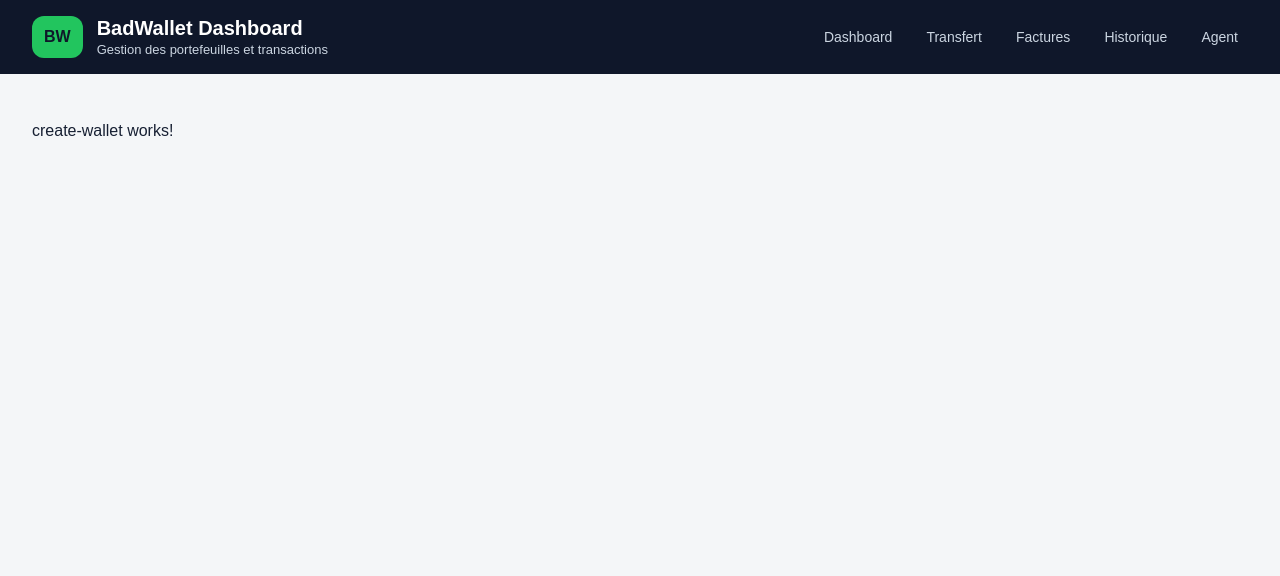
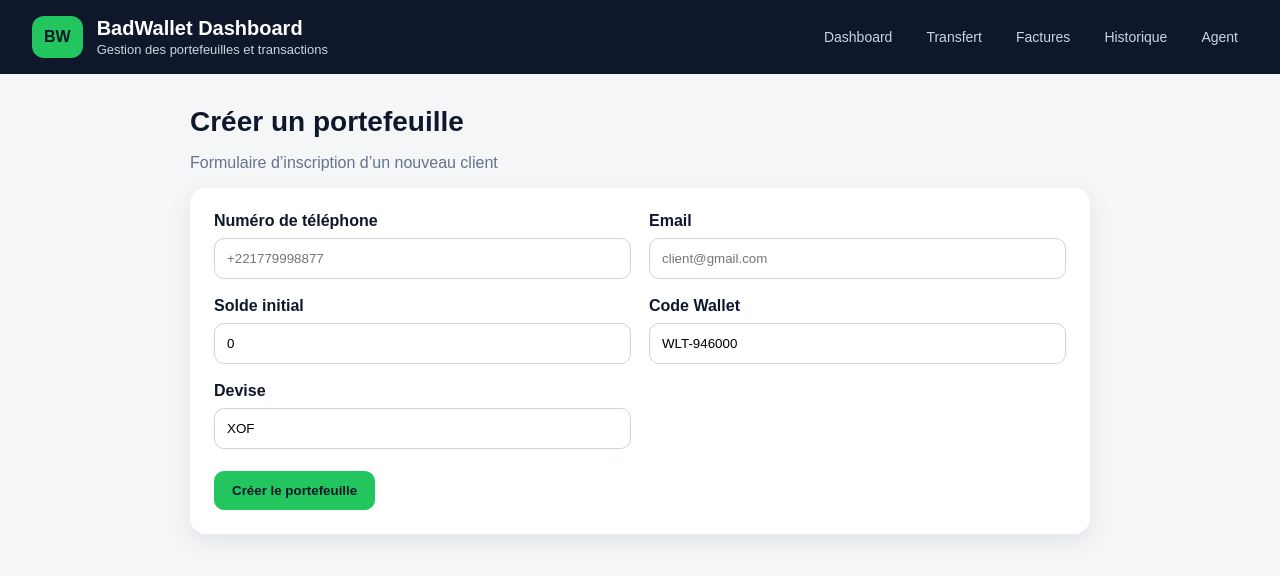
Before and after one commit to fadillawani/ExamenDESIGNPATTERN-S6, an Angular app in the folder badwallet-dashboard/: page /admin/create-wallet in a window 1280 px wide. Shown: the top 576 px of the page. Built offline with nearby package versions, Linux system fonts and the light colour scheme.

Commit message:
feat: add create wallet UI

```diff
--- a/badwallet-dashboard/src/app/core/services/wallet-api.service.ts
+++ b/badwallet-dashboard/src/app/core/services/wallet-api.service.ts
@@ -2,6 +2,14 @@ import { Injectable } from '@angular/core';
 import { HttpClient, HttpParams } from '@angular/common/http';
 import { Observable } from 'rxjs';
 import { PageResponse, Wallet } from '../models/wallet.model';
+
+export interface CreateWalletRequest {
+  phoneNumber: string;
+  email: string;
+  initialBalance: number;
+  code: string;
+  currency: string;
+}
 
 @Injectable({
   providedIn: 'root'
@@ -18,4 +26,8 @@ export class WalletApiService {
 
     return this.http.get<PageResponse<Wallet>>(this.BASE_URL, { params });
   }
+
+  createWallet(payload: CreateWalletRequest): Observable<Wallet> {
+    return this.http.post<Wallet>(this.BASE_URL, payload);
+  }
 }
--- a/badwallet-dashboard/src/app/features/agent/create-wallet/create-wallet.component.css
+++ b/badwallet-dashboard/src/app/features/agent/create-wallet/create-wallet.component.css
@@ -0,0 +1,72 @@
+.page {
+  max-width: 900px;
+  margin: 0 auto;
+}
+
+.page-header h2 {
+  margin: 0;
+  font-size: 28px;
+  color: #0f172a;
+}
+
+.page-header p {
+  color: #64748b;
+}
+
+.form-card {
+  background: white;
+  padding: 24px;
+  border-radius: 16px;
+  box-shadow: 0 8px 24px rgba(15, 23, 42, 0.08);
+}
+
+.form-grid {
+  display: grid;
+  grid-template-columns: repeat(2, 1fr);
+  gap: 18px;
+}
+
+label {
+  display: flex;
+  flex-direction: column;
+  font-weight: 600;
+  color: #0f172a;
+  gap: 8px;
+}
+
+input {
+  padding: 12px;
+  border: 1px solid #cbd5e1;
+  border-radius: 10px;
+}
+
+button {
+  margin-top: 22px;
+  background: #22c55e;
+  color: #0f172a;
+  border: none;
+  padding: 12px 18px;
+  border-radius: 10px;
+  font-weight: 700;
+  cursor: pointer;
+}
+
+button:disabled {
+  background: #cbd5e1;
+}
+
+.success {
+  margin-top: 18px;
+  padding: 12px;
+  background: #dcfce7;
+  color: #166534;
+  border-radius: 10px;
+}
+
+.error {
+  margin-top: 18px;
+  padding: 12px;
+  background: #fee2e2;
+  color: #991b1b;
+  border-radius: 10px;
+}
--- a/badwallet-dashboard/src/app/features/agent/create-wallet/create-wallet.component.html
+++ b/badwallet-dashboard/src/app/features/agent/create-wallet/create-wallet.component.html
@@ -1 +1,44 @@
-<p>create-wallet works!</p>
+<section class="page">
+  <div class="page-header">
+    <div>
+      <h2>Créer un portefeuille</h2>
+      <p>Formulaire d’inscription d’un nouveau client</p>
+    </div>
+  </div>
+
+  <form class="form-card" [formGroup]="walletForm" (ngSubmit)="submit()">
+    <div class="form-grid">
+      <label>
+        Numéro de téléphone
+        <input type="text" formControlName="phoneNumber" placeholder="+221779998877">
+      </label>
+
+      <label>
+        Email
+        <input type="email" formControlName="email" placeholder="client@gmail.com">
+      </label>
+
+      <label>
+        Solde initial
+        <input type="number" formControlName="initialBalance">
+      </label>
+
+      <label>
+        Code Wallet
+        <input type="text" formControlName="code" readonly>
+        </label>
+
+      <label>
+        Devise
+        <input type="text" formControlName="currency">
+      </label>
+    </div>
+
+    <div *ngIf="successMessage" class="success">{{ successMessage }}</div>
+    <div *ngIf="errorMessage" class="error">{{ errorMessage }}</div>
+
+    <button type="submit" [disabled]="loading">
+      {{ loading ? 'Création...' : 'Créer le portefeuille' }}
+    </button>
+  </form>
+</section>
--- a/badwallet-dashboard/src/app/features/agent/create-wallet/create-wallet.component.ts
+++ b/badwallet-dashboard/src/app/features/agent/create-wallet/create-wallet.component.ts
@@ -1,11 +1,90 @@
 import { Component } from '@angular/core';
+import { CommonModule } from '@angular/common';
+import {
+  FormBuilder,
+  FormGroup,
+  ReactiveFormsModule,
+  Validators
+} from '@angular/forms';
+import {
+  WalletApiService,
+  CreateWalletRequest
+} from '../../../core/services/wallet-api.service';
 
 @Component({
   selector: 'app-create-wallet',
-  imports: [],
+  standalone: true,
+  imports: [CommonModule, ReactiveFormsModule],
   templateUrl: './create-wallet.component.html',
   styleUrl: './create-wallet.component.css'
 })
 export class CreateWalletComponent {
 
+  loading = false;
+  successMessage = '';
+  errorMessage = '';
+
+  walletForm!: FormGroup;
+
+  constructor(
+    private fb: FormBuilder,
+    private walletApiService: WalletApiService
+  ) {
+
+    this.walletForm = this.fb.group({
+      phoneNumber: ['', Validators.required],
+      email: ['', [Validators.required, Validators.email]],
+      initialBalance: [0, [Validators.required, Validators.min(0)]],
+      code: [this.generateWalletCode(), Validators.required],
+      currency: ['XOF', Validators.required]
+    });
+
+
+  }
+
+  submit(): void {
+
+    if (this.walletForm.invalid) {
+      this.walletForm.markAllAsTouched();
+      return;
+    }
+
+    this.loading = true;
+    this.successMessage = '';
+    this.errorMessage = '';
+
+    const payload: CreateWalletRequest = this.walletForm.value;
+
+    this.walletApiService.createWallet(payload).subscribe({
+
+      next: () => {
+
+        this.successMessage = 'Portefeuille créé avec succès.';
+
+        this.walletForm.reset({
+          phoneNumber: '',
+          email: '',
+          initialBalance: 0,
+          code: this.generateWalletCode(),
+          currency: 'XOF'
+        });
+
+        this.loading = false;
+      },
+
+      error: () => {
+
+        this.errorMessage = 'Impossible de créer le portefeuille.';
+        this.loading = false;
+
+      }
+
+    });
+
+  }
+  generateWalletCode(): string {
+  const timestamp = Date.now().toString().slice(-6);
+  return `WLT-${timestamp}`;
+  }
+
 }
--- a/badwallet-dashboard/src/app/features/agent/wallet-list/wallet-list.component.css
+++ b/badwallet-dashboard/src/app/features/agent/wallet-list/wallet-list.component.css
@@ -96,3 +96,16 @@ button:disabled {
   padding: 14px;
   border-radius: 10px;
 }
+.header-actions {
+  display: flex;
+  align-items: center;
+  gap: 12px;
+}
+
+.create-btn {
+  background: #22c55e;
+  color: #0f172a;
+  padding: 9px 14px;
+  border-radius: 999px;
+  font-weight: 700;
+}
--- a/badwallet-dashboard/src/app/features/agent/wallet-list/wallet-list.component.html
+++ b/badwallet-dashboard/src/app/features/agent/wallet-list/wallet-list.component.html
@@ -4,6 +4,12 @@
       <h2>Liste des portefeuilles</h2>
       <p>Tableau paginé des portefeuilles BadWallet</p>
     </div>
+    <div class="header-actions">
+
+    <a routerLink="/admin/create-wallet" class="create-btn">
+      + Nouveau wallet
+    </a>
+  </div>
     <span class="badge">{{ totalElements }} portefeuilles</span>
   </div>
 
--- a/badwallet-dashboard/src/app/features/agent/wallet-list/wallet-list.component.ts
+++ b/badwallet-dashboard/src/app/features/agent/wallet-list/wallet-list.component.ts
@@ -4,13 +4,15 @@ import { WalletApiService } from '../../../core/services/wallet-api.service';
 import { Wallet } from '../../../core/models/wallet.model';
 import { XofPipe } from '../../../shared/pipes/xof.pipe';
 import { PhoneFormatPipe } from '../../../shared/pipes/phone-format.pipe';
+import { RouterLink } from '@angular/router';
+
 
 @Component({
   selector: 'app-wallet-list',
   standalone: true,
-  imports: [CommonModule, XofPipe, PhoneFormatPipe],
+  imports: [CommonModule, RouterLink, XofPipe, PhoneFormatPipe],
   templateUrl: './wallet-list.component.html',
-  styleUrl: './wallet-list.component.css'
+  styleUrl: './wallet-list.component.css',
 })
 export class WalletListComponent implements OnInit {
   wallets: Wallet[] = [];
```
